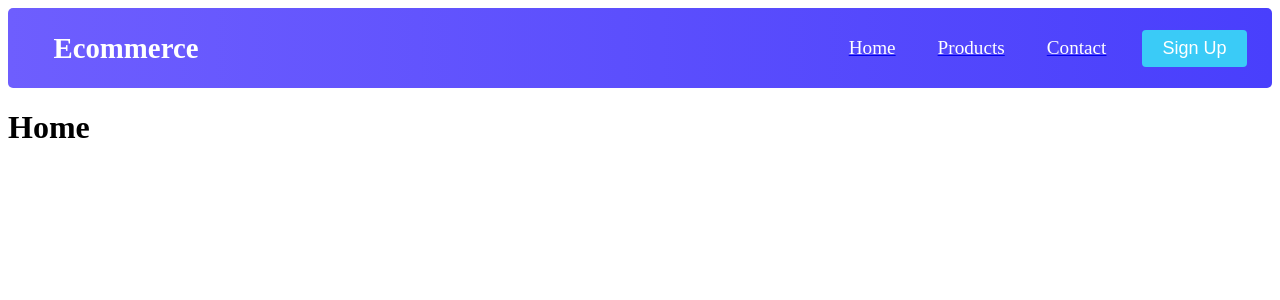
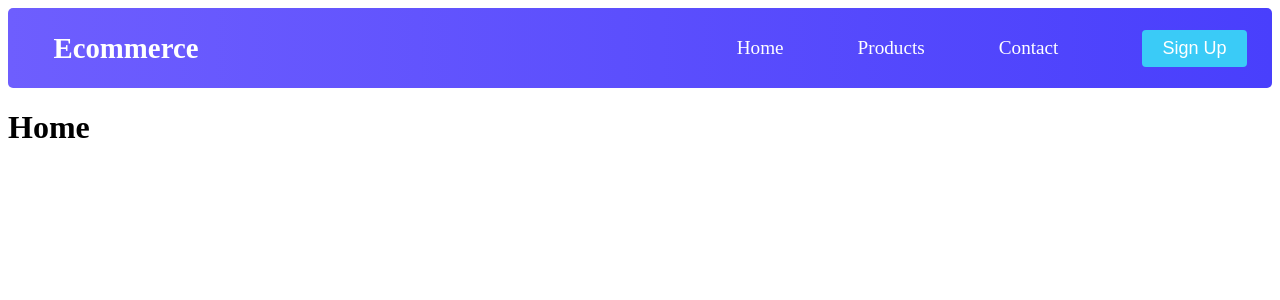
Before and after one commit to matheusGolmini/front-react, a React (Create React App) app: page / in a window 1280 px wide. Shown: the top 300 px of the page. Built offline with nearby package versions, Linux system fonts and the light colour scheme; the HTML template or start-up script is replaced by a standard one.

Commit message:
feat: ajuste navbar

```diff
--- a/src/component/Navbar/Navbar.css
+++ b/src/component/Navbar/Navbar.css
@@ -31,6 +31,12 @@
 }
 
 .nav-links {
+    color: white;
+    text-decoration: none;
+    padding: 0.5rem 1rem;
+}
+
+.link-router {
     color: white;
     text-decoration: none;
     padding: 0.5rem 1rem;
--- a/src/component/Navbar/Navbar.tsx
+++ b/src/component/Navbar/Navbar.tsx
@@ -22,7 +22,7 @@ class Navbar extends Component {
                     {MenuItems.map((item, index) => {
                         return (
                             <li key={index}>
-                                <Link to={item.title === 'Home'? '/' : item.title}>
+                                <Link to={item.title === 'Home'? '/' : item.title} className='link-router'>
                                     <a className={item.cName} href={item.url}>
 
                                         {item.title}
```
